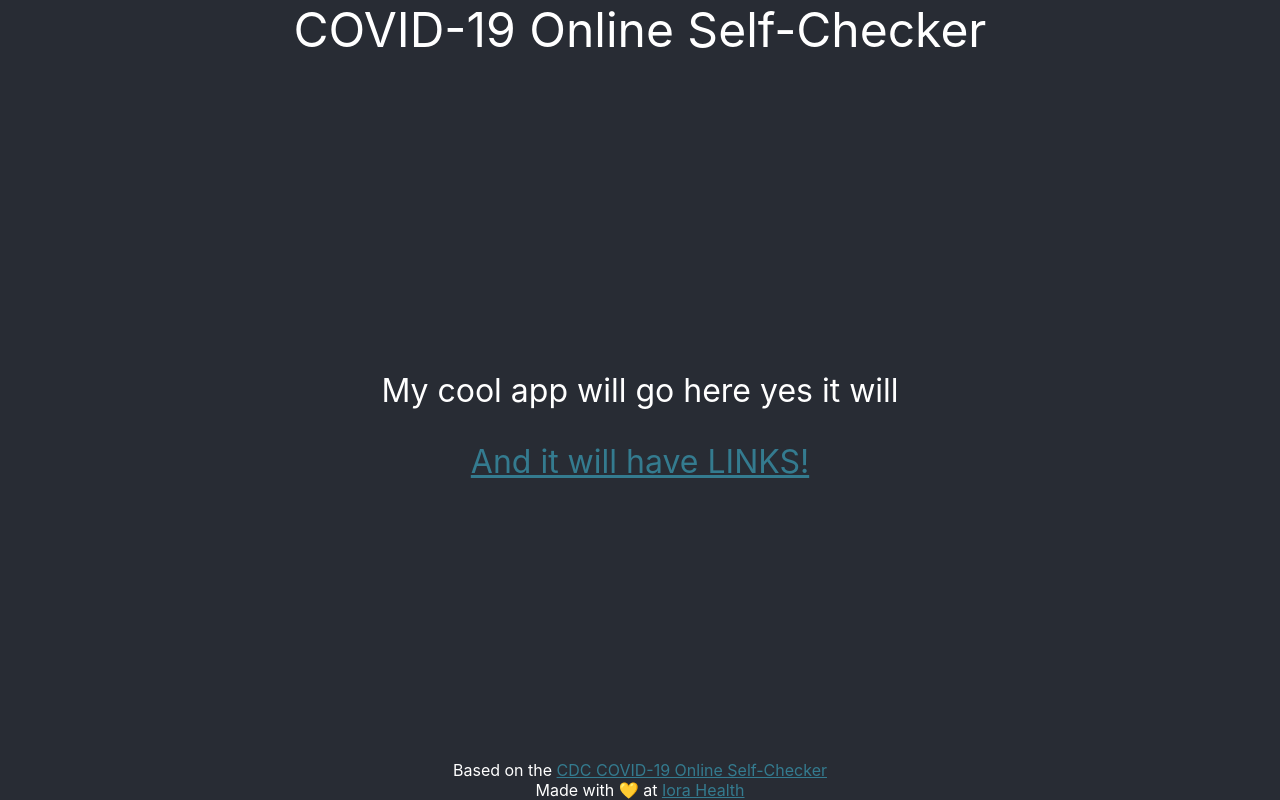
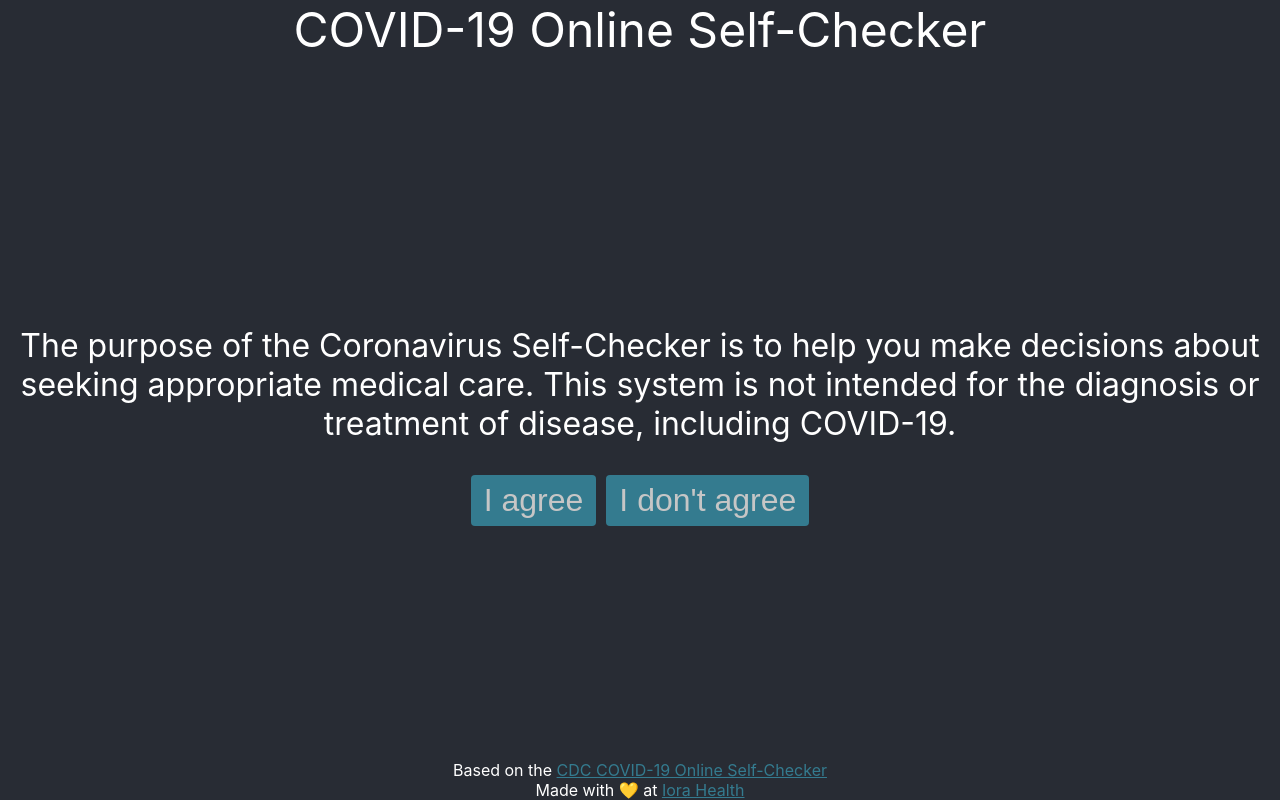
Before and after one commit to elliehastings/covid-19-self-screener, a React (Create React App) app: page / in a window 1280 px wide. Built offline with nearby package versions, Linux system fonts and the light colour scheme.

Commit message:
Add basic static disclaimer, buttons and styles
The screener will dynamically populate its content down the road, but
to start we have static content and buttons that simply log hard-coded
values.

```diff
--- /dev/null
+++ b/src/components/Button.css
@@ -0,0 +1,41 @@
+.Button {
+  color: #c6c6c6;
+  font-size: 2rem;
+  padding: 6px 12px;
+  margin: 0 5px 0 5px;
+  display: inline-block;
+  text-decoration: none;
+  text-align: center;
+  white-space: nowrap;
+  vertical-align: middle;
+  cursor: pointer;
+  -webkit-user-select: none;
+  -moz-user-select: none;
+  -ms-user-select: none;
+  user-select: none;
+  background-image: none;
+  border: 1px solid transparent;
+  border-radius: 4px;
+}
+
+.Button:focus,
+.Button:active:focus {
+    outline: thin dotted;
+    outline: 5px auto -webkit-focus-ring-color;
+    outline-offset: -2px;
+}
+.Button:hover,
+.Button:focus {
+    color: #333;
+    text-decoration: none;
+}
+.Button:active {
+    background-image: none;
+    outline: 0;
+    -webkit-box-shadow: inset 0 3px 5px rgba(0, 0, 0, .125);
+    box-shadow: inset 0 3px 5px rgba(0, 0, 0, .125);
+}
+
+.Button-response {
+  background-color: #347B8F;
+}
--- /dev/null
+++ b/src/components/Button.js
@@ -0,0 +1,16 @@
+import "./App.css";
+import "./Main.css";
+import "./Button.css";
+
+function Button(props) {
+  return (
+    <button
+      className="Button Button-response"
+      onClick={() => props.onClick(props.value)}
+    >
+      {props.text}
+    </button>
+  );
+}
+
+export default Button;
--- a/src/components/Main.js
+++ b/src/components/Main.js
@@ -1,15 +1,38 @@
+import React from "react";
 import "./App.css";
 import "./Main.css";
+import Button from "./Button";
 
-function Main() {
-  return (
-    <main className="Main">
-      <p>My cool app will go here yes it will</p>
-      <a href="#" className="App-link">
-        And it will have LINKS!
-      </a>
-    </main>
-  );
+class Main extends React.Component {
+  constructor(props) {
+    super(props);
+    this.handleClick = this.handleClick.bind(this);
+  }
+
+  handleClick(value) {
+    console.log(value);
+  }
+
+  render() {
+    return (
+      <main className="Main">
+        <p>
+          The purpose of the Coronavirus Self-Checker is to help you make
+          decisions about seeking appropriate medical care. This system is not
+          intended for the diagnosis or treatment of disease, including
+          COVID-19.
+        </p>
+        <div>
+          <Button text={"I agree"} value={"agree"} onClick={this.handleClick} />
+          <Button
+            text={"I don't agree"}
+            value={"disagree"}
+            onClick={this.handleClick}
+          />
+        </div>
+      </main>
+    );
+  }
 }
 
 export default Main;
```
